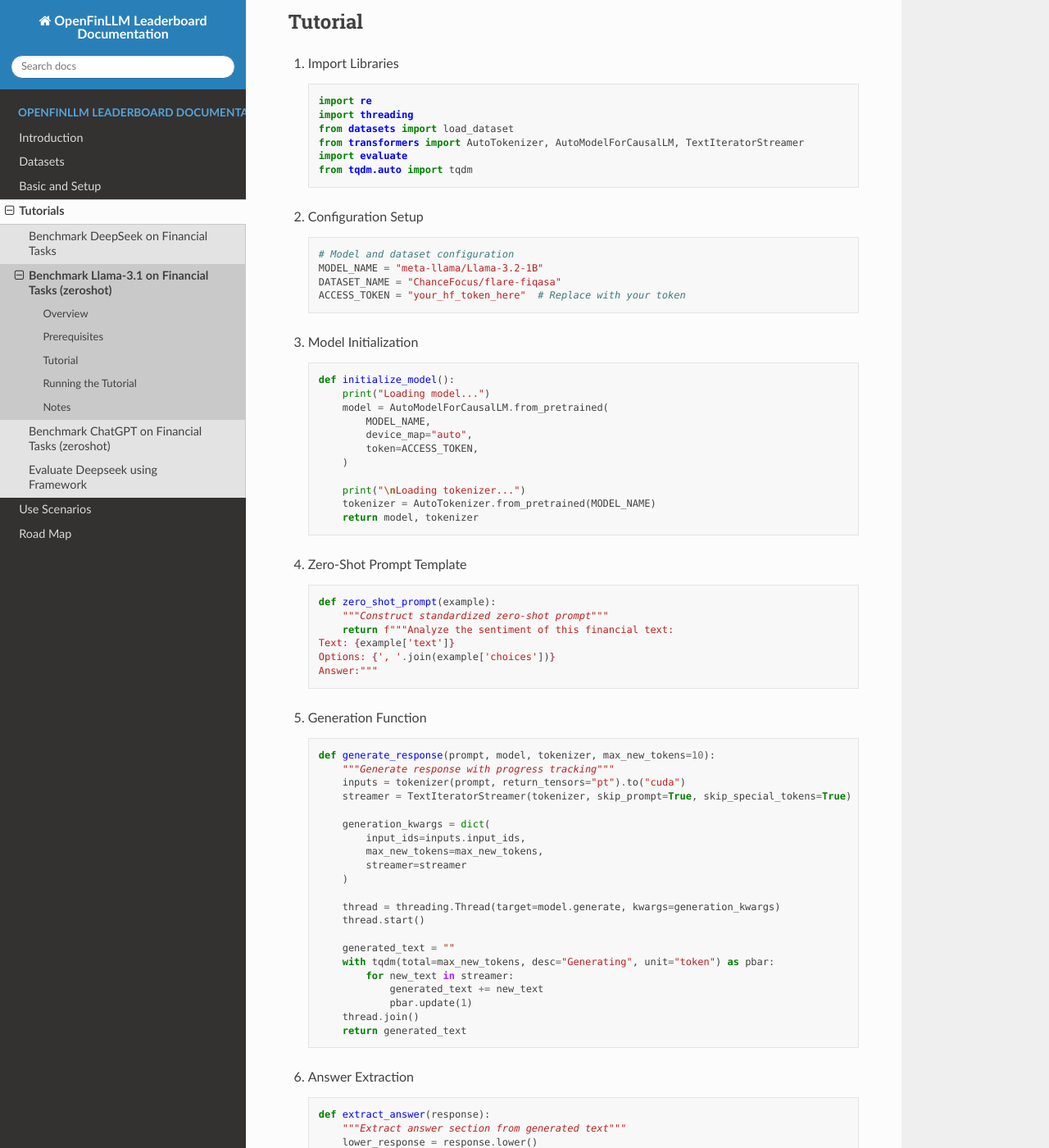
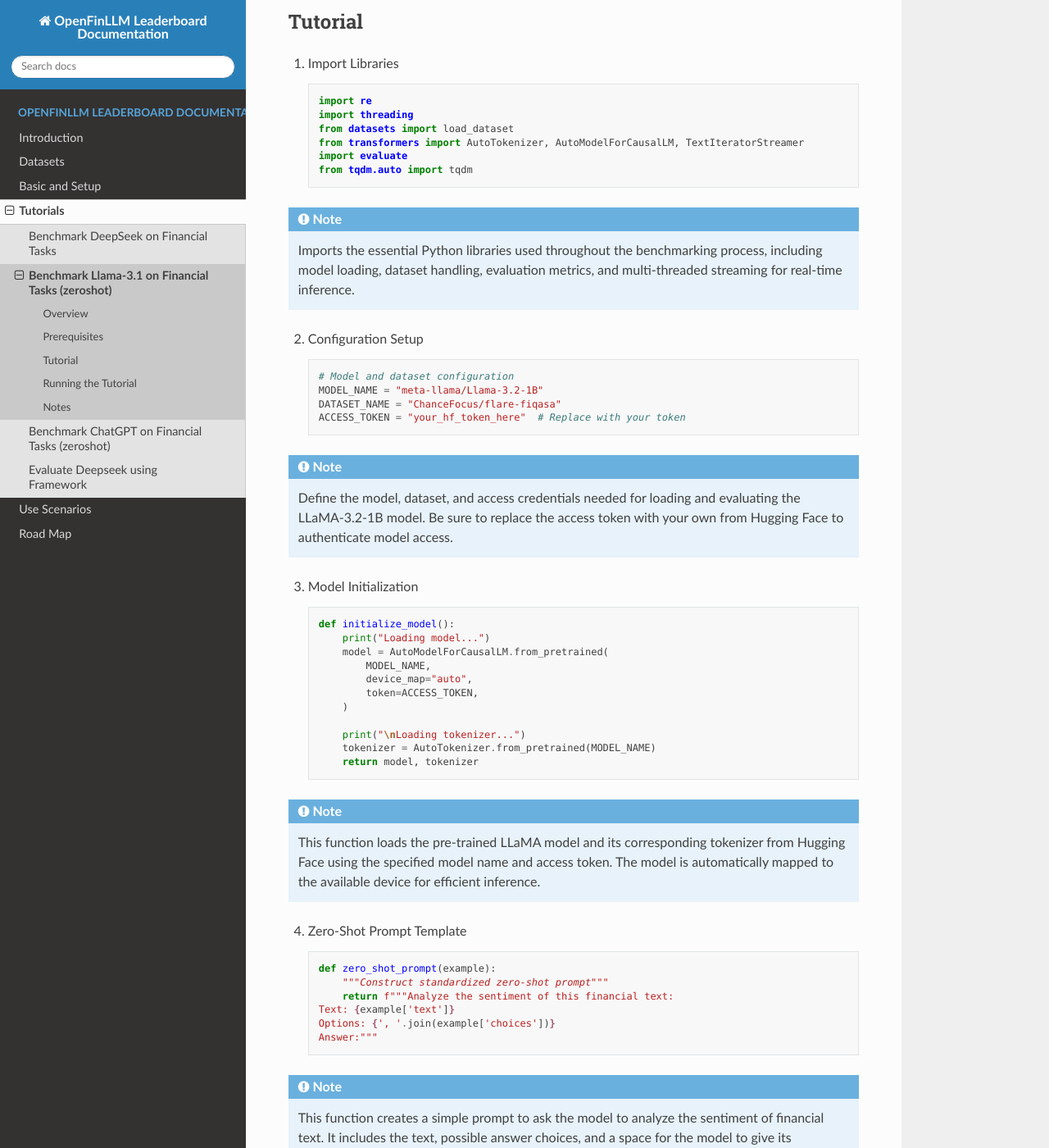
Before and after one commit to minnahuang11/FinLLM-Leaderboard, a Sphinx documentation site: the page built from docs/source/tutorials/benchmark_zeroshot_guide.rst, in a window 1280 px wide and 1400 px high, scrolled down 1056 px. Shown: the whole window at 82% size. Built offline with Sphinx 7.4.7 and the Read the Docs theme 3.1.0, drawn with Linux system fonts in a browser that asks for light colours; some of the changed text lies outside the part shown.

Commit message:
add notes for each tutorial steps

```diff
--- a/docs/source/tutorials/benchmark_zeroshot_guide.rst
+++ b/docs/source/tutorials/benchmark_zeroshot_guide.rst
@@ -2,6 +2,7 @@
 
 Benchmark Llama-3.1 on Financial Tasks (zeroshot)
 =============================================================
+
 .. contents:: Table of Contents
    :local:
 
@@ -64,6 +65,8 @@ Tutorial
       import evaluate
       from tqdm.auto import tqdm
 
+.. note::
+    Imports the essential Python libraries used throughout the benchmarking process, including model loading, dataset handling, evaluation metrics, and multi-threaded streaming for real-time inference.
 2. Configuration Setup
 
    .. code-block:: python
@@ -73,6 +76,8 @@ Tutorial
       DATASET_NAME = "ChanceFocus/flare-fiqasa"
       ACCESS_TOKEN = "your_hf_token_here"  # Replace with your token
 
+.. note::
+    Define the model, dataset, and access credentials needed for loading and evaluating the LLaMA-3.2-1B model. Be sure to replace the access token with your own from Hugging Face to authenticate model access.
 3. Model Initialization
 
    .. code-block:: python
@@ -89,6 +94,8 @@ Tutorial
           tokenizer = AutoTokenizer.from_pretrained(MODEL_NAME)
           return model, tokenizer
 
+.. note::
+    This function loads the pre-trained LLaMA model and its corresponding tokenizer from Hugging Face using the specified model name and access token. The model is automatically mapped to the available device for efficient inference.
 4. Zero-Shot Prompt Template
 
    .. code-block:: python
@@ -99,6 +106,9 @@ Tutorial
       Text: {example['text']}
       Options: {', '.join(example['choices'])}
       Answer:"""
+
+.. note::
+    This function creates a simple prompt to ask the model to analyze the sentiment of financial text. It includes the text, possible answer choices, and a space for the model to give its prediction.
 
 5. Generation Function
 
@@ -126,6 +136,8 @@ Tutorial
           thread.join()
           return generated_text
 
+.. note::
+    This function runs the model to generate a response from the prompt. It uses a progress bar to track token generation and runs the process in a separate thread for smoother output.
 6. Answer Extraction
 
    .. code-block:: python
@@ -150,6 +162,8 @@ Tutorial
                   return choice
           return None
 
+.. note::
+    These functions pull out the model’s final answer from the generated text and match it to one of the valid choices. This helps evaluate whether the model's response aligns with the expected answer format.
 7. Evaluation Function
 
    .. code-block:: python
@@ -182,6 +196,8 @@ Tutorial
           progress_bar.close()
           return accuracy.compute(predictions=predictions, references=references)
 
+.. note::
+    This function tests the model on a set of examples, compares its predictions to the correct answers, and tracks accuracy using a progress bar. It helps measure how well the model performs on the dataset.
 8. Main Execution
 
    .. code-block:: python
@@ -201,6 +217,9 @@ Tutorial
 
           print(f"\nFinal Accuracy: {results['accuracy']:.2%}")
 
+.. note::
+    This is the main script that runs everything—loading the model and dataset, evaluating the model on test data, and printing the final accuracy. It ties all the previous steps together for a complete run.
+
 Running the Tutorial
 --------------------
 
```
